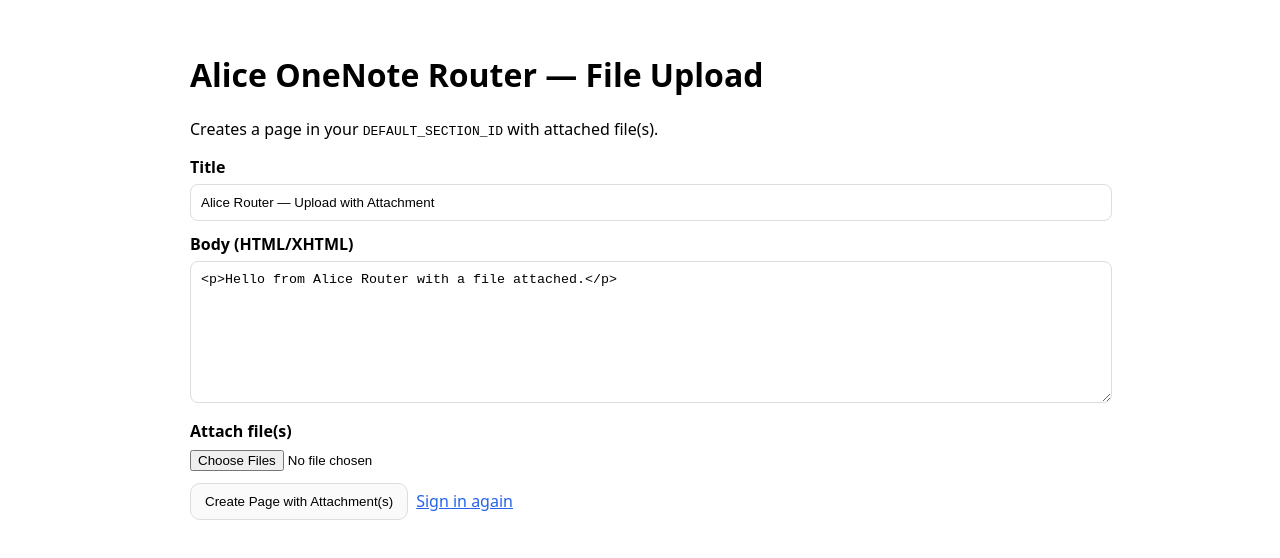
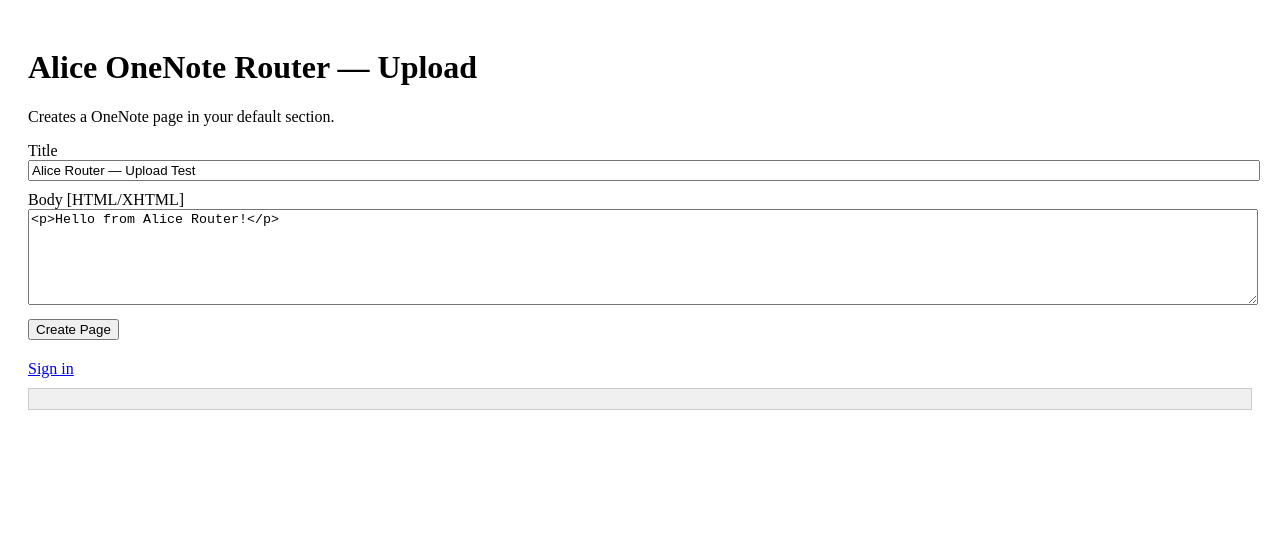
Before and after one commit to tchaudhry907/alice-onenote-router, a Next.js app: page /onenote-upload-file in a window 1280 px wide. Shown: the top 558 px of the page. Built offline with nearby package versions, Linux system fonts and the light colour scheme.

Commit message:
Update onenote-upload-file.js

```diff
--- a/pages/onenote-upload-file.js
+++ b/pages/onenote-upload-file.js
@@ -1,90 +1,62 @@
-// pages/onenote-upload-file.js
+// /pages/onenote-upload.js
 import { useState } from "react";
 
-export default function OneNoteUploadFile() {
-  const [title, setTitle] = useState("Alice Router — Upload with Attachment");
-  const [body, setBody] = useState("<p>Hello from Alice Router with a file attached.</p>");
-  const [loading, setLoading] = useState(false);
-  const [resp, setResp] = useState(null);
-  const [raw, setRaw] = useState("");
-  const [error, setError] = useState("");
+export default function OneNoteUpload() {
+  const [title, setTitle] = useState("Alice Router — Upload Test");
+  const [body, setBody] = useState("<p>Hello from Alice Router!</p>");
+  const [result, setResult] = useState("");
 
-  async function onSubmit(e) {
+  const handleSubmit = async (e) => {
     e.preventDefault();
-    setLoading(true); setError(""); setResp(null); setRaw("");
-    try {
-      const fd = new FormData(e.currentTarget);
-      const r = await fetch("/api/onenote/upload", { method: "POST", body: fd });
-      const text = await r.text();
-      setRaw(`Status ${r.status}\n\n${text}`);
-      try { setResp(JSON.parse(text)); } catch {}
-      if (!r.ok) setError(resp?.error || text);
-    } catch (err) {
-      setError(String(err?.message || err));
-    } finally {
-      setLoading(false);
-    }
-  }
+    setResult("Submitting...");
+
+    const res = await fetch("/api/onenote/page-create", {
+      method: "POST",
+      headers: { "Content-Type": "application/json" },
+      body: JSON.stringify({ title, body }),
+    });
+
+    const json = await res.json();
+    setResult(JSON.stringify(json, null, 2));
+  };
 
   return (
-    <main style={{ fontFamily: "system-ui, sans-serif", padding: 24, maxWidth: 900, margin: "0 auto" }}>
-      <h1>Alice OneNote Router — File Upload</h1>
-      <p>Creates a page in your <code>DEFAULT_SECTION_ID</code> with attached file(s).</p>
-
-      <form onSubmit={onSubmit} encType="multipart/form-data" style={{ display: "grid", gap: 12, marginTop: 16 }}>
-        <label>
-          <div style={{ fontWeight: 600, marginBottom: 6 }}>Title</div>
-          <input name="title" value={title} onChange={(e) => setTitle(e.target.value)}
-            style={{ width: "100%", padding: 10, borderRadius: 8, border: "1px solid #ddd" }} />
-        </label>
-
-        <label>
-          <div style={{ fontWeight: 600, marginBottom: 6 }}>Body (HTML/XHTML)</div>
-          <textarea name="body" rows={8} value={body} onChange={(e) => setBody(e.target.value)}
-            style={{ width: "100%", padding: 10, borderRadius: 8, border: "1px solid #ddd", fontFamily: "monospace" }} />
-        </label>
-
-        <label>
-          <div style={{ fontWeight: 600, marginBottom: 6 }}>Attach file(s)</div>
-          <input name="file" type="file" multiple />
-        </label>
-
-        <div style={{ display: "flex", gap: 8 }}>
-          <button type="submit" disabled={loading}
-            style={{ padding: "10px 14px", borderRadius: 10, border: "1px solid #ddd", background: loading ? "#f0f0f0" : "#fafafa" }}>
-            {loading ? "Uploading…" : "Create Page with Attachment(s)"}
-          </button>
-          <a href="/api/auth/login" style={{ alignSelf: "center", color: "#2563eb" }}>Sign in again</a>
+    <div style={{ padding: 20 }}>
+      <h1>Alice OneNote Router — Upload</h1>
+      <p>Creates a OneNote page in your default section.</p>
+      <form onSubmit={handleSubmit}>
+        <div>
+          <label>Title</label>
+          <input
+            value={title}
+            onChange={(e) => setTitle(e.target.value)}
+            style={{ width: "100%", marginBottom: 10 }}
+          />
         </div>
+        <div>
+          <label>Body [HTML/XHTML]</label>
+          <textarea
+            value={body}
+            onChange={(e) => setBody(e.target.value)}
+            rows={6}
+            style={{ width: "100%", marginBottom: 10 }}
+          />
+        </div>
+        <button type="submit">Create Page</button>
       </form>
-
-      {error && (
-        <div style={{ marginTop: 16, color: "#b91c1c", background: "#fee2e2", padding: 12, borderRadius: 10 }}>
-          <strong>Error:</strong> {error}
-        </div>
-      )}
-
-      {resp && (
-        <div style={{ marginTop: 16, background: "#ecfdf5", border: "1px solid #86efac", padding: 12, borderRadius: 10 }}>
-          <div style={{ fontWeight: 700, marginBottom: 6 }}>✅ Created</div>
-          {resp?.links?.oneNoteWebUrl?.href && (
-            <p>Open on the web: <a href={resp.links.oneNoteWebUrl.href} target="_blank" rel="noreferrer">{resp.links.oneNoteWebUrl.href}</a></p>
-          )}
-          {resp?.links?.oneNoteClientUrl?.href && (
-            <p>Open in OneNote app: <a href={resp.links.oneNoteClientUrl.href}>{resp.links.oneNoteClientUrl.href}</a></p>
-          )}
-          <details style={{ marginTop: 8 }}>
-            <summary>Show full response</summary>
-            <pre style={{ whiteSpace: "pre-wrap", wordBreak: "break-word" }}>{JSON.stringify(resp, null, 2)}</pre>
-          </details>
-        </div>
-      )}
-
-      {!resp && raw && (
-        <pre style={{ marginTop: 16, whiteSpace: "pre-wrap", wordBreak: "break-word", background: "#f8fafc", padding: 12, borderRadius: 10 }}>
-{raw}
-        </pre>
-      )}
-    </main>
+      <div style={{ marginTop: 20 }}>
+        <a href="/api/auth/login?state=/onenote-upload">Sign in</a>
+      </div>
+      <pre
+        style={{
+          background: "#f0f0f0",
+          padding: 10,
+          border: "1px solid #ccc",
+          marginTop: 10,
+        }}
+      >
+        {result}
+      </pre>
+    </div>
   );
 }
```
